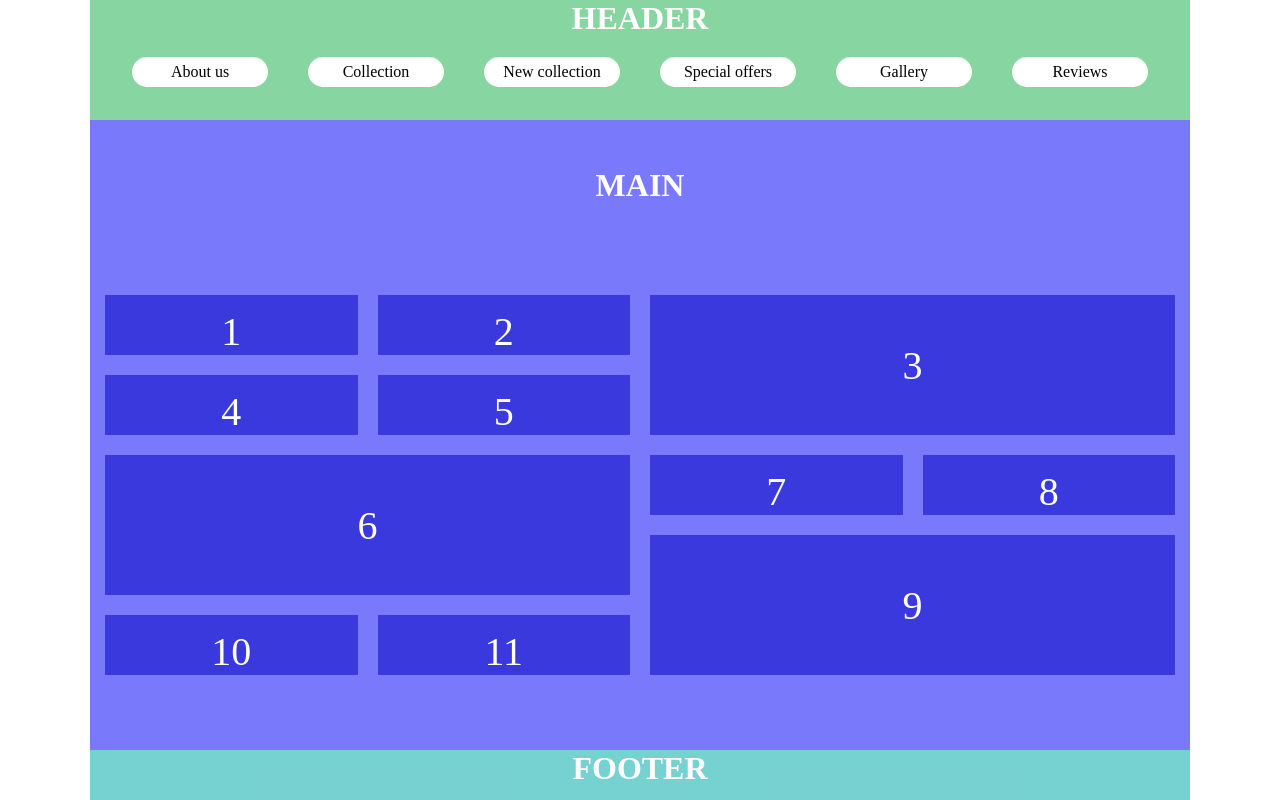
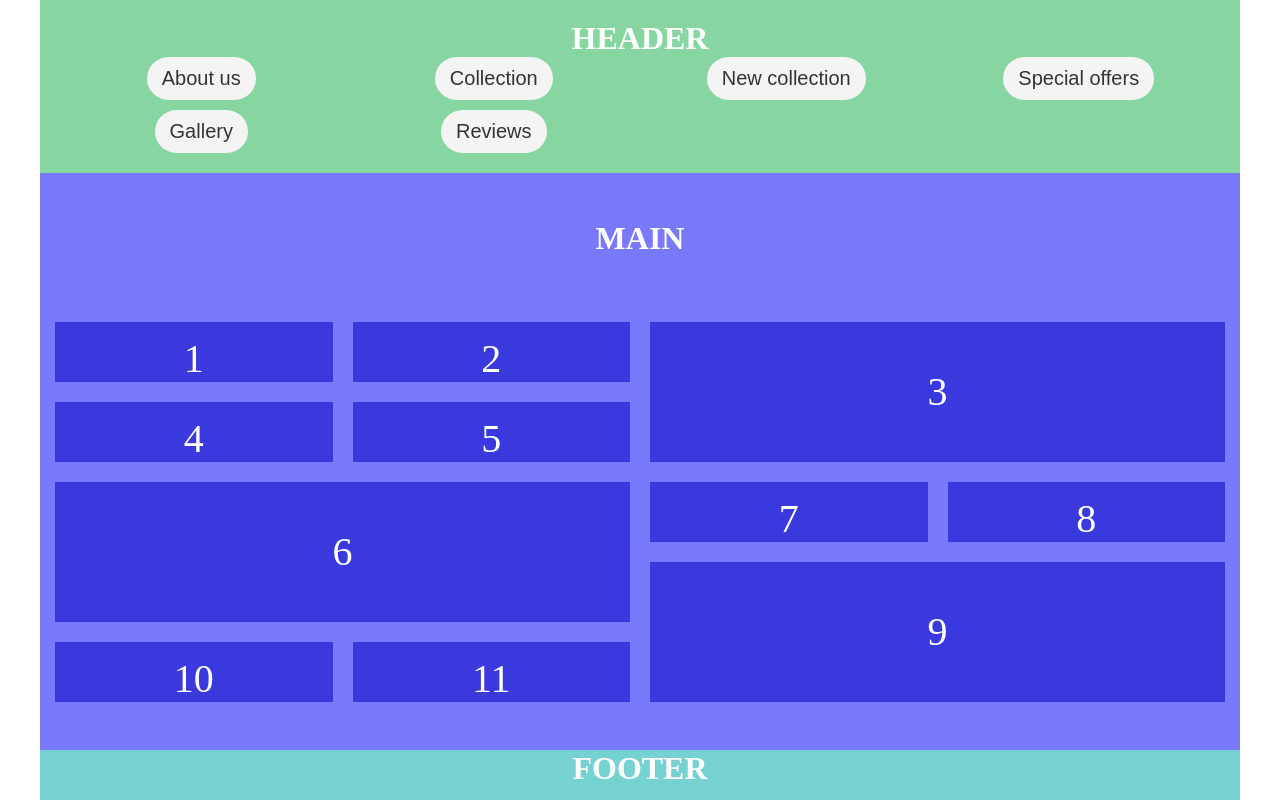
Before and after one commit to AnastasiyaArinenko/hw-10, a plain HTML site: page index.html in a window 1280 px wide. Drawn offline with Linux system fonts and the light colour scheme.

Commit message:
Add buttons and minmax

```diff
--- a/index.css
+++ b/index.css
@@ -8,16 +8,17 @@
   display: grid;
   margin: 0 auto;
   min-height: 100vh;
-  max-width: 1100px;
+  max-width: 1200px;
   grid-template-areas: "head"
                         "main"
                         "footer";
-  grid-template-rows: 15% 1fr 50px;
+  grid-template-rows: auto 1fr 50px;
 }
 
 .header {
   background-color: rgba(90, 199, 126, 0.725);
   grid-area: head;
+  padding: 20px;
 }
 
 .heading-text {
@@ -28,19 +29,28 @@
 
 .menu {
   display: grid;
-  grid-template-columns: repeat(6, 16%);
-  grid-template-rows: 100%;
-  justify-content: center;
+  grid-template-columns: repeat(auto-fit, minmax(250px, 1fr));
   list-style-type: none;
+  gap: 10px;
 }
 
 .menu-navigation {
   display: grid;
   justify-content: center;
-  background-color: #ffffff;
-  margin: 20px;
-  padding: 6px 10px;
-  border-radius: 15px;
+}
+
+.button {
+  font-size: 20px;
+  color: #353333;
+  border: none;
+  background-color: #f4f4f4;
+  padding: 10px 15px;
+  border-radius: 22px;
+}
+
+.button:hover {
+  background-color: rgb(60, 61, 61);
+  color: #ffffff;
 }
 
 .main {
@@ -56,7 +66,7 @@
   display: grid;
   grid-template-columns: repeat(4, 1fr);
   grid-template-rows: repeat(5, 60px);
-  grid-gap: 20px;
+  gap: 20px;
 }
 
 .content {
--- a/index.html
+++ b/index.html
@@ -14,17 +14,29 @@
 
       <nav>
         <ul class="menu">
-          <li class="menu-navigation">About us</li>
+          <li class="menu-navigation">
+            <button class="button">About us</button>
+          </li>
 
-          <li class="menu-navigation">Collection</li>
+          <li class="menu-navigation">
+            <button class="button">Collection</button>
+          </li>
 
-          <li class="menu-navigation">New collection</li>
+          <li class="menu-navigation">
+            <button class="button">New collection</button>
+          </li>
 
-          <li class="menu-navigation">Special offers</li>
+          <li class="menu-navigation">
+            <button class="button">Special offers</button>
+          </li>
 
-          <li class="menu-navigation">Gallery</li>
+          <li class="menu-navigation">
+            <button class="button">Gallery</button>
+          </li>
 
-          <li class="menu-navigation">Reviews</li>
+          <li class="menu-navigation">
+            <button class="button">Reviews</button>
+          </li>
         </ul>
       </nav>
     </header>
```
